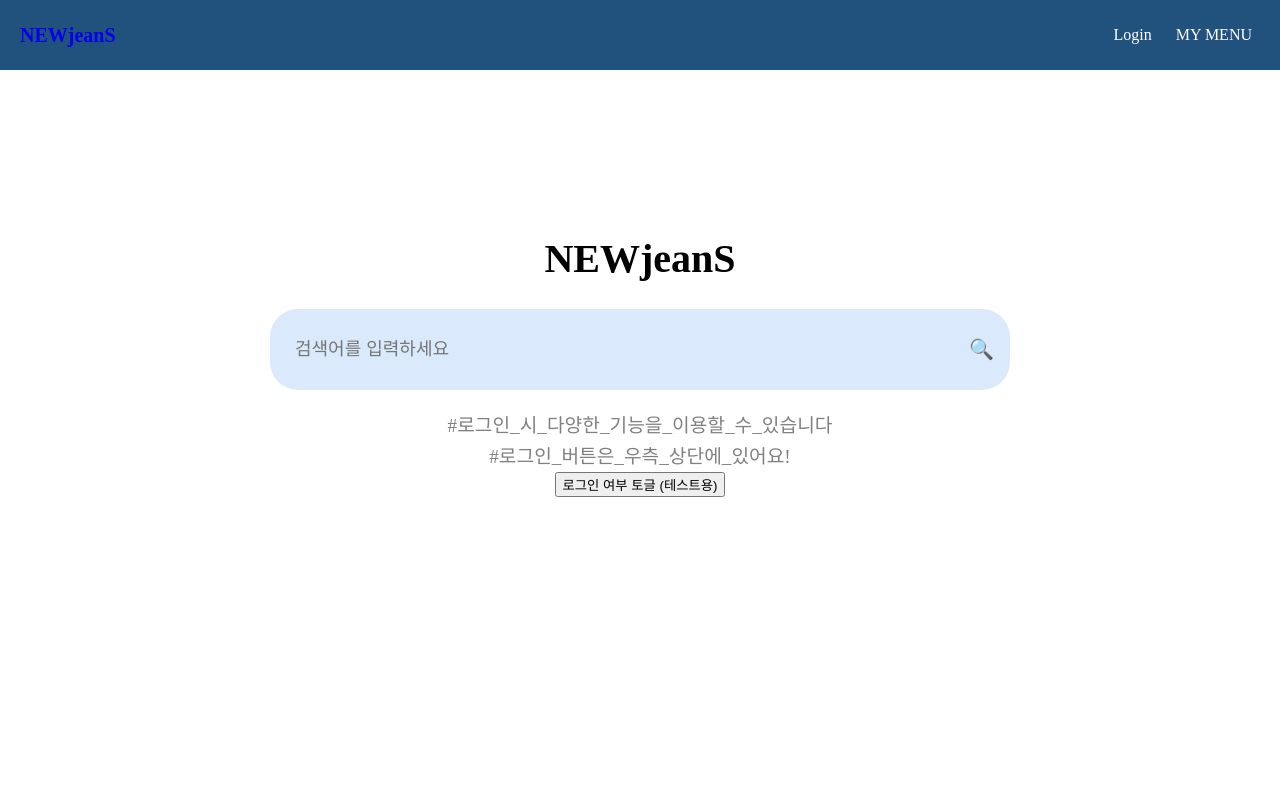
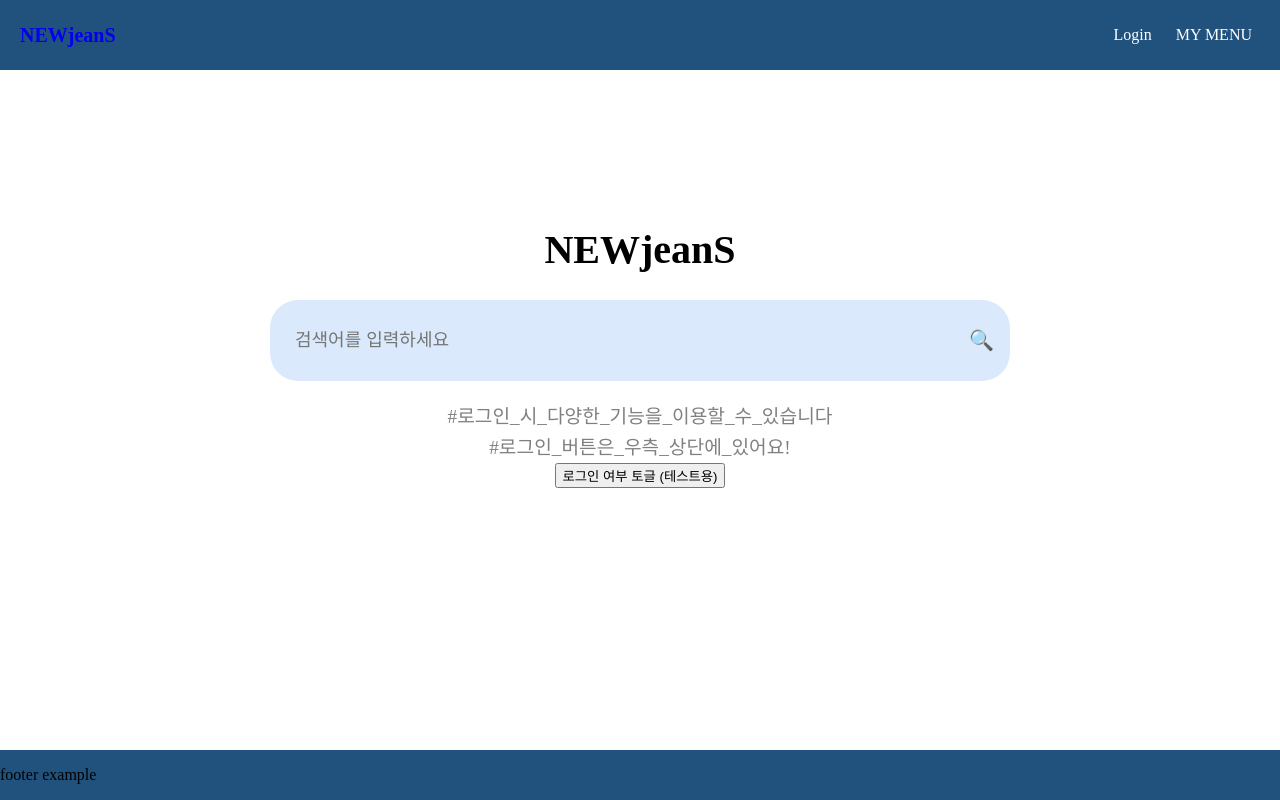
Before and after one commit to lg-cns-am-1-mini6/FE, a React (Vite) app in the folder news_app/: page / in a window 1280 px wide. Built offline with nearby package versions, Linux system fonts and the light colour scheme.

Commit message:
feat: Footer 추가

```diff
--- a/news_app/src/App.jsx
+++ b/news_app/src/App.jsx
@@ -9,6 +9,7 @@ import "./App.css";
 import MypageProfile from "./components/MypageProfile.jsx";
 import MypageKeyword from "./components/MypageKeyword.jsx";
 import MypageScrap from "./components/MypageScrap.jsx";
+import Footer from "./components/Footer.jsx";
 
 function App() {
   return (
@@ -24,6 +25,7 @@ function App() {
           <Route path="/MypageKeyword" element={<MypageKeyword />} />
           <Route path="/MypageScrap" element={<MypageScrap />} />
         </Routes>
+        <Footer />
       </div>
     </Router>
   );
--- a/news_app/src/components/BasicPage.css
+++ b/news_app/src/components/BasicPage.css
@@ -2,8 +2,8 @@
   display: flex;
   align-items: center;
   justify-content: center;
-  height: 80vh;
-  width: 100%;
+  height: 100vh;
+  width: 100vw;
 }
 
 .basic-title {
--- /dev/null
+++ b/news_app/src/components/Footer.css
@@ -0,0 +1,7 @@
+.footer-body {
+  /* position: fixed; */
+  bottom: 0;
+  width: 100%;
+  margin-top: 10%;
+  background-color: #21527e;
+}
--- /dev/null
+++ b/news_app/src/components/Footer.jsx
@@ -0,0 +1,11 @@
+import "./Footer.css";
+
+export default function Footer() {
+  return (
+    <>
+      <footer className="footer-body">
+        <p>footer example</p>
+      </footer>
+    </>
+  );
+}
--- a/news_app/src/components/MypageKeyword.css
+++ b/news_app/src/components/MypageKeyword.css
@@ -1,6 +1,10 @@
 .mypage-header {
   text-align: center;
   margin-top: 100px;
+}
+
+.mypage-body {
+  height: 100vh;
 }
 
 .mypage-header h1 {
--- a/news_app/src/components/MypageKeyword.jsx
+++ b/news_app/src/components/MypageKeyword.jsx
@@ -44,7 +44,7 @@ export default function MypageKeyword() {
   };
 
   return (
-    <div>
+    <div className="mypage-body">
       <header className="mypage-header">
         <h1>마이페이지</h1>
         <p>{username}님, 안녕하세요</p>
```
Lines whose indentation alone changed are shown as unchanged.
